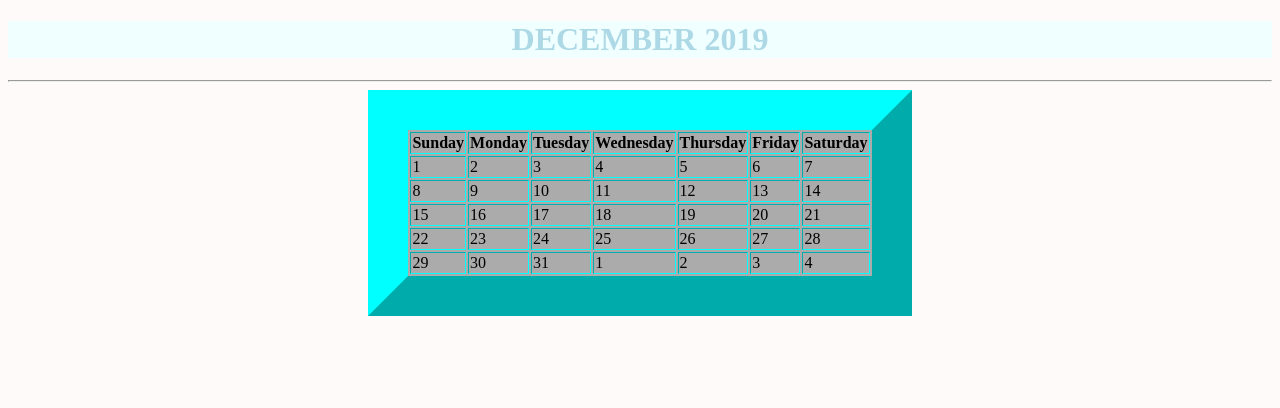
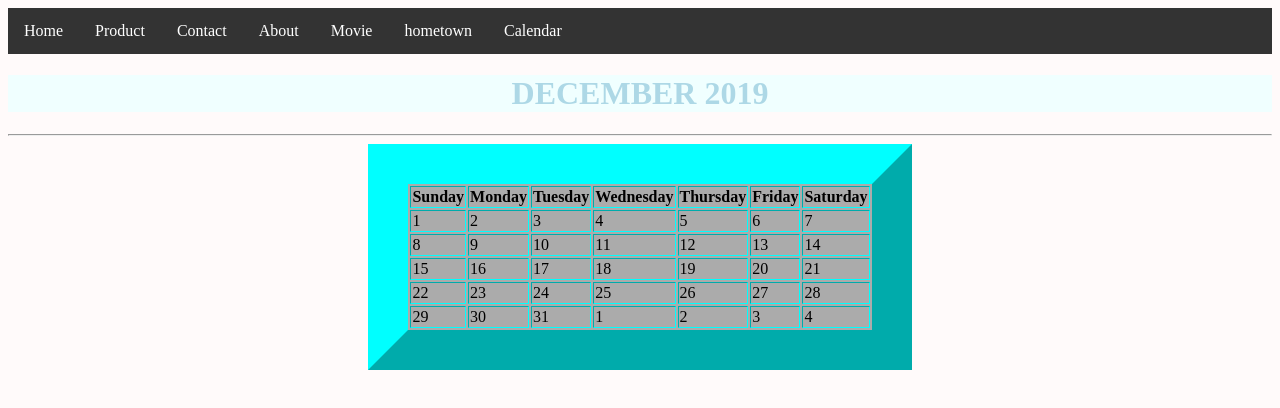
Before and after one commit to jpablo18/calendar.io, a plain HTML site: page index.html in a window 1280 px wide. Drawn offline with Linux system fonts and the light colour scheme.

Commit message:
Add files via upload

```diff
--- a/index.html
+++ b/index.html
@@ -4,7 +4,43 @@
     <meta charset="utf-8">
     <title>Days Of The Week</title>
   </head>
+  <style>
+
+ul {
+list-style-type: none;
+margin: 0;
+padding: 0;
+overflow: hidden;
+background-color: #333;
+}
+
+li {
+float: left;
+}
+
+li a {
+display: block;
+color: white;
+text-align: center;
+padding: 14px 16px;
+text-decoration: none;
+}
+
+li a:hover {
+background-color: #111;
+}
+</style>
   <body style="background-color:snow">
+
+      <ul>
+        <li><a class="active" href="https://jpablo18.github.io/homepage-css.io/">Home</a></li>
+        <li><a href="https://jpablo18.github.io/product.io/">Product</a></li>
+        <li><a href="#contact">Contact</a></li>
+        <li><a href="#about">About</a></li>
+        <li><a href=" https://jpablo18.github.io/movie.io/">Movie</a></li>
+        <li><a href="https://jpablo18.github.io/hometown.io/">hometown</a></li>
+        <li><a href="https://jpablo18.github.io/calendar.io/">Calendar</a></li>
+      </ul>
     <center>
     <h1 style="color:LightBlue;background-color:Azure;">DECEMBER 2019</h1>
       <hr>
```
